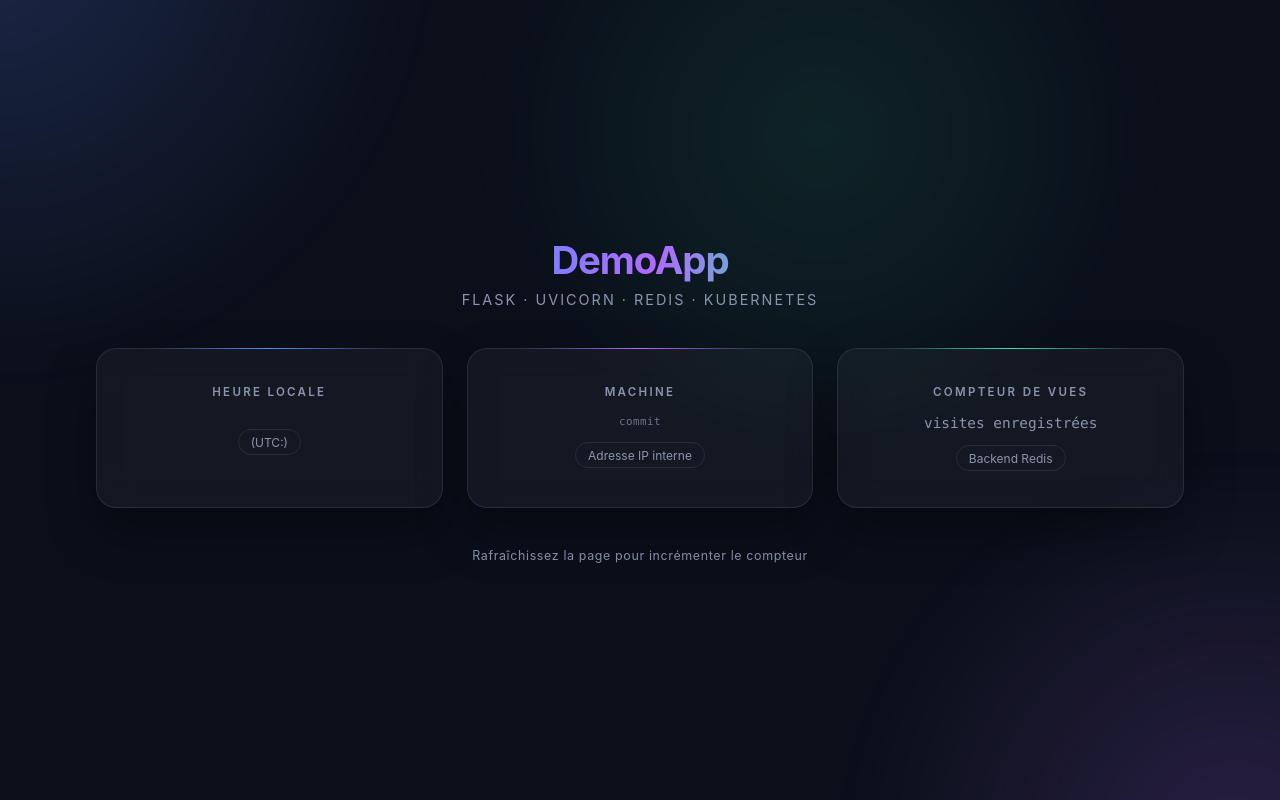
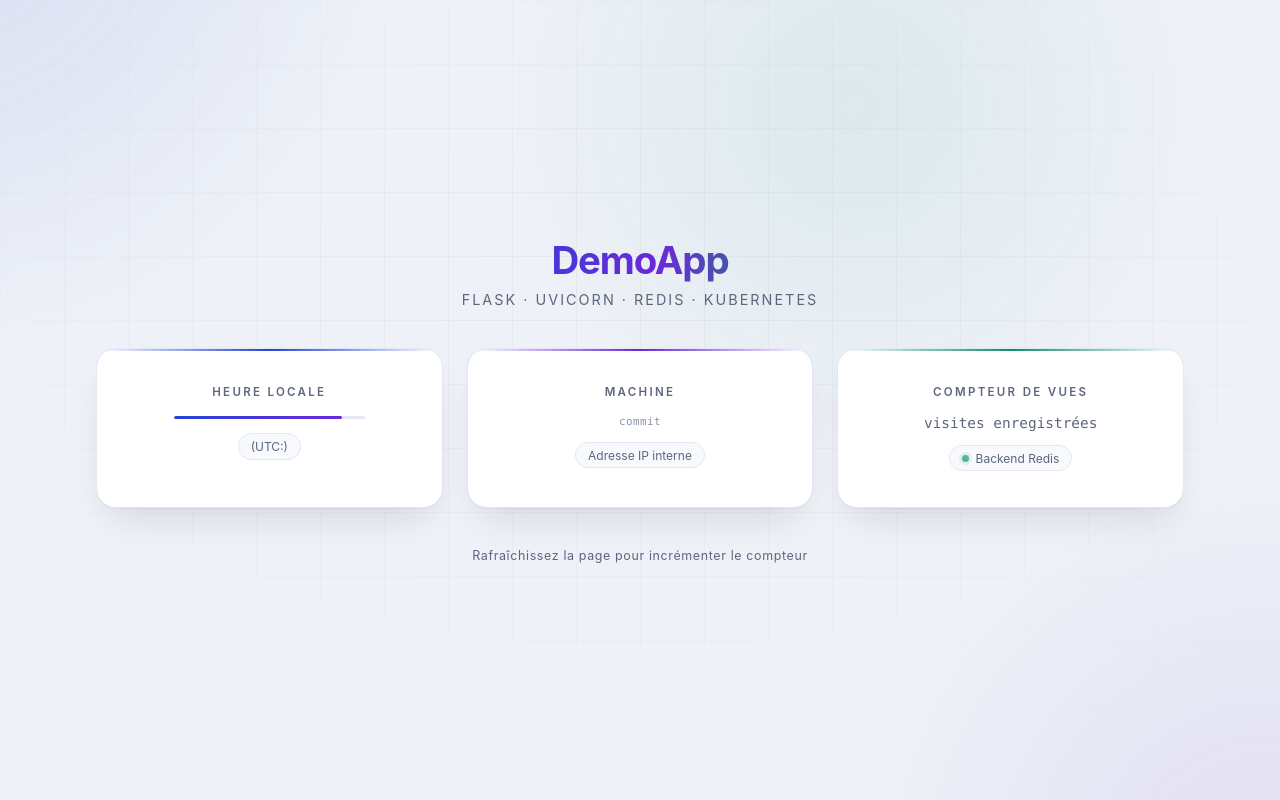
Before and after one commit to OPS-NC/DemoApp, a Flask app: template templates/index.html in a window 1280 px wide. Run offline with Flask 3, Linux system fonts and the light colour scheme; the template is opened without the code that fills it, so the values that code supplies are empty.

Commit message:
[Claude] feat: thème clair de la page d'accueil
Repense la profondeur pour un fond clair : cartes blanches opaques avec
ombres en couches et liseré dégradé, trame technique en fond à la place
des halos translucides, teintes d'ambiance adoucies.

Ajoute une barre de progression de la minute en cours sur la carte
horloge, un point d'état Redis dans le badge, le focus clavier visible
et le respect de prefers-reduced-motion.

Co-Authored-By: Claude Opus 5 (1M context) <noreply@anthropic.com>

```diff
--- a/templates/index.html
+++ b/templates/index.html
@@ -3,17 +3,22 @@
 <head>
 <meta charset="utf-8">
 <meta name="viewport" content="width=device-width, initial-scale=1">
+<meta name="color-scheme" content="light">
 <title>DemoApp</title>
 <style>
   :root {
-    --bg: #0b0f1a;
-    --card: rgba(255, 255, 255, 0.04);
-    --border: rgba(255, 255, 255, 0.09);
-    --text: #f2f5fb;
-    --muted: #8b95ad;
-    --accent: #5b8cff;
-    --accent-2: #b06bff;
-    --accent-3: #2ee6a8;
+    --bg: #eef1f7;
+    --surface: #ffffff;
+    --line: #e2e7f1;
+    --line-strong: #cdd5e4;
+    --text: #101423;
+    --muted: #5c667d;
+    --faint: #8b95a9;
+    --accent: #2544d8;
+    --accent-2: #6d28d9;
+    --accent-3: #0d8f6b;
+    --danger: #c62a25;
+    --grid: rgba(16, 20, 35, 0.045);
   }
 
   * { box-sizing: border-box; margin: 0; padding: 0; }
@@ -32,17 +37,30 @@
     overflow-x: hidden;
   }
 
+  /* Deux couches d'ambiance : teintes diffuses + trame technique, pensées pour le fond clair. */
   body::before {
     content: "";
     position: fixed;
     inset: -30%;
     background:
-      radial-gradient(45rem 45rem at 20% 15%, rgba(91, 140, 255, 0.20), transparent 60%),
-      radial-gradient(40rem 40rem at 80% 85%, rgba(176, 107, 255, 0.18), transparent 60%),
-      radial-gradient(35rem 35rem at 60% 30%, rgba(46, 230, 168, 0.10), transparent 60%);
-    filter: blur(20px);
+      radial-gradient(45rem 45rem at 18% 12%, rgba(37, 68, 216, 0.10), transparent 62%),
+      radial-gradient(40rem 40rem at 82% 88%, rgba(109, 40, 217, 0.09), transparent 62%),
+      radial-gradient(35rem 35rem at 62% 28%, rgba(13, 143, 107, 0.07), transparent 62%);
+    z-index: -2;
+    animation: drift 32s ease-in-out infinite alternate;
+  }
+
+  body::after {
+    content: "";
+    position: fixed;
+    inset: 0;
+    background-image:
+      linear-gradient(var(--grid) 1px, transparent 1px),
+      linear-gradient(90deg, var(--grid) 1px, transparent 1px);
+    background-size: 4rem 4rem;
+    mask-image: radial-gradient(70% 60% at 50% 40%, #000, transparent 100%);
+    -webkit-mask-image: radial-gradient(70% 60% at 50% 40%, #000, transparent 100%);
     z-index: -1;
-    animation: drift 24s ease-in-out infinite alternate;
   }
 
   @keyframes drift {
@@ -80,25 +98,33 @@
 
   .card {
     position: relative;
+    overflow: hidden;
     padding: 2.25rem 2rem;
-    border: 1px solid var(--border);
+    border: 1px solid var(--line);
     border-radius: 1.25rem;
-    background: var(--card);
-    backdrop-filter: blur(16px);
-    -webkit-backdrop-filter: blur(16px);
-    box-shadow: 0 1.5rem 3rem rgba(0, 0, 0, 0.35);
+    background: var(--surface);
+    box-shadow:
+      0 1px 2px rgba(16, 24, 40, 0.05),
+      0 1.25rem 2.5rem -1rem rgba(16, 24, 40, 0.14);
     text-align: center;
-    transition: transform 0.25s ease, border-color 0.25s ease;
+    transition: transform 0.25s ease, box-shadow 0.25s ease, border-color 0.25s ease;
   }
 
-  .card:hover { transform: translateY(-4px); border-color: rgba(255, 255, 255, 0.2); }
+  .card:hover {
+    transform: translateY(-4px);
+    border-color: var(--line-strong);
+    box-shadow:
+      0 1px 2px rgba(16, 24, 40, 0.05),
+      0 2rem 3.5rem -1rem rgba(16, 24, 40, 0.18);
+  }
 
+  /* Sur fond clair la profondeur vient du liseré, pas d'un halo lumineux. */
   .card::after {
     content: "";
     position: absolute;
-    inset-inline: 15%;
-    top: -1px;
-    height: 1px;
+    inset-inline: 0;
+    top: 0;
+    height: 2px;
     background: linear-gradient(90deg, transparent, var(--glow, var(--accent)), transparent);
   }
 
@@ -135,29 +161,77 @@
     word-break: break-all;
   }
 
+  /* Progression de la minute en cours : la seule pièce animée par les données. */
+  .minute {
+    margin: 1.1rem auto 0;
+    width: 68%;
+    height: 3px;
+    border-radius: 999px;
+    background: var(--line);
+    overflow: hidden;
+  }
+
+  .minute i {
+    display: block;
+    height: 100%;
+    width: 0;
+    border-radius: inherit;
+    background: linear-gradient(90deg, var(--accent), var(--accent-2));
+    transition: width 0.6s linear;
+  }
+
   .commit {
     margin-top: 0.45rem;
     font-size: 0.68rem;
     letter-spacing: 0.04em;
-    color: #6b748c;
+    color: var(--faint);
     font-family: ui-monospace, SFMono-Regular, "SF Mono", Menlo, monospace;
   }
 
-  .commit span { color: #97a1b8; }
+  .commit span { color: var(--text); }
 
   .badge {
-    display: inline-block;
+    display: inline-flex;
+    align-items: center;
+    gap: 0.4rem;
     margin-top: 0.9rem;
     padding: 0.3rem 0.75rem;
-    border: 1px solid var(--border);
+    border: 1px solid var(--line);
     border-radius: 999px;
+    background: #f7f9fc;
     font-size: 0.75rem;
     color: var(--muted);
   }
 
+  .dot {
+    width: 0.45rem;
+    height: 0.45rem;
+    border-radius: 50%;
+    background: var(--accent-3);
+    box-shadow: 0 0 0 3px rgba(13, 143, 107, 0.15);
+    animation: beat 2.4s ease-in-out infinite;
+  }
+
+  .dot.ko {
+    background: var(--danger);
+    box-shadow: 0 0 0 3px rgba(198, 42, 37, 0.15);
+  }
+
+  @keyframes beat {
+    0%, 100% { opacity: 1; }
+    50%      { opacity: 0.35; }
+  }
+
   footer { color: var(--muted); font-size: 0.78rem; letter-spacing: 0.05em; }
 
-  .offline { color: #ff7b7b; }
+  .offline { color: var(--danger); }
+
+  :focus-visible { outline: 2px solid var(--accent); outline-offset: 3px; }
+
+  @media (prefers-reduced-motion: reduce) {
+    body::before, .dot { animation: none; }
+    .card, .minute i { transition: none; }
+  }
 </style>
 </head>
 <body>
@@ -171,6 +245,7 @@
       <div class="label">Heure locale</div>
       <div class="value" id="time">{{ time }}</div>
       <div class="sub" id="date">{{ date }}</div>
+      <div class="minute" aria-hidden="true"><i id="minute-fill"></i></div>
       <span class="badge" id="tz">{{ timezone }} (UTC{{ offset[:3] }}:{{ offset[3:] }})</span>
     </section>
 
@@ -188,7 +263,9 @@
         {% if views is none %}<span class="offline">redis KO</span>{% else %}{{ views }}{% endif %}
       </div>
       <div class="sub">visites enregistrées</div>
-      <span class="badge">Backend Redis</span>
+      <span class="badge">
+        <span class="dot{% if views is none %} ko{% endif %}"></span>Backend Redis
+      </span>
     </section>
   </main>
 
@@ -202,6 +279,7 @@
   function tick() {
     const el = document.getElementById("time");
     const dateEl = document.getElementById("date");
+    const fill = document.getElementById("minute-fill");
     const now = new Date();
     try {
       el.textContent = now.toLocaleTimeString("fr-FR", { timeZone: tzName, hour12: false });
@@ -211,6 +289,8 @@
     } catch (e) {
       // timezone inconnue du navigateur : on laisse la valeur serveur
     }
+    // Le décalage horaire ne change pas le rang de la seconde dans la minute.
+    fill.style.width = ((now.getSeconds() + 1) / 60 * 100).toFixed(2) + "%";
   }
 
   setInterval(tick, 1000);
```
